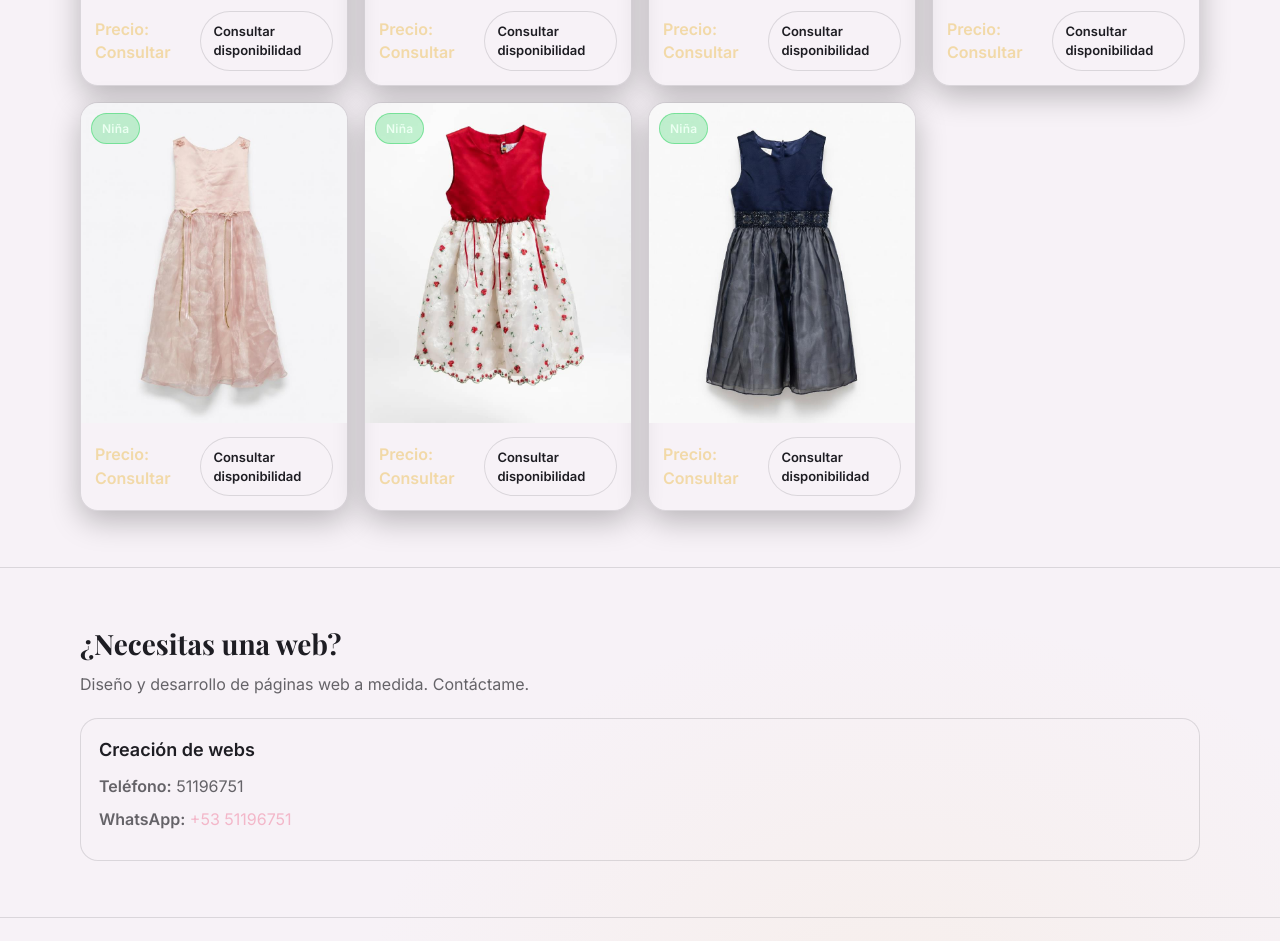
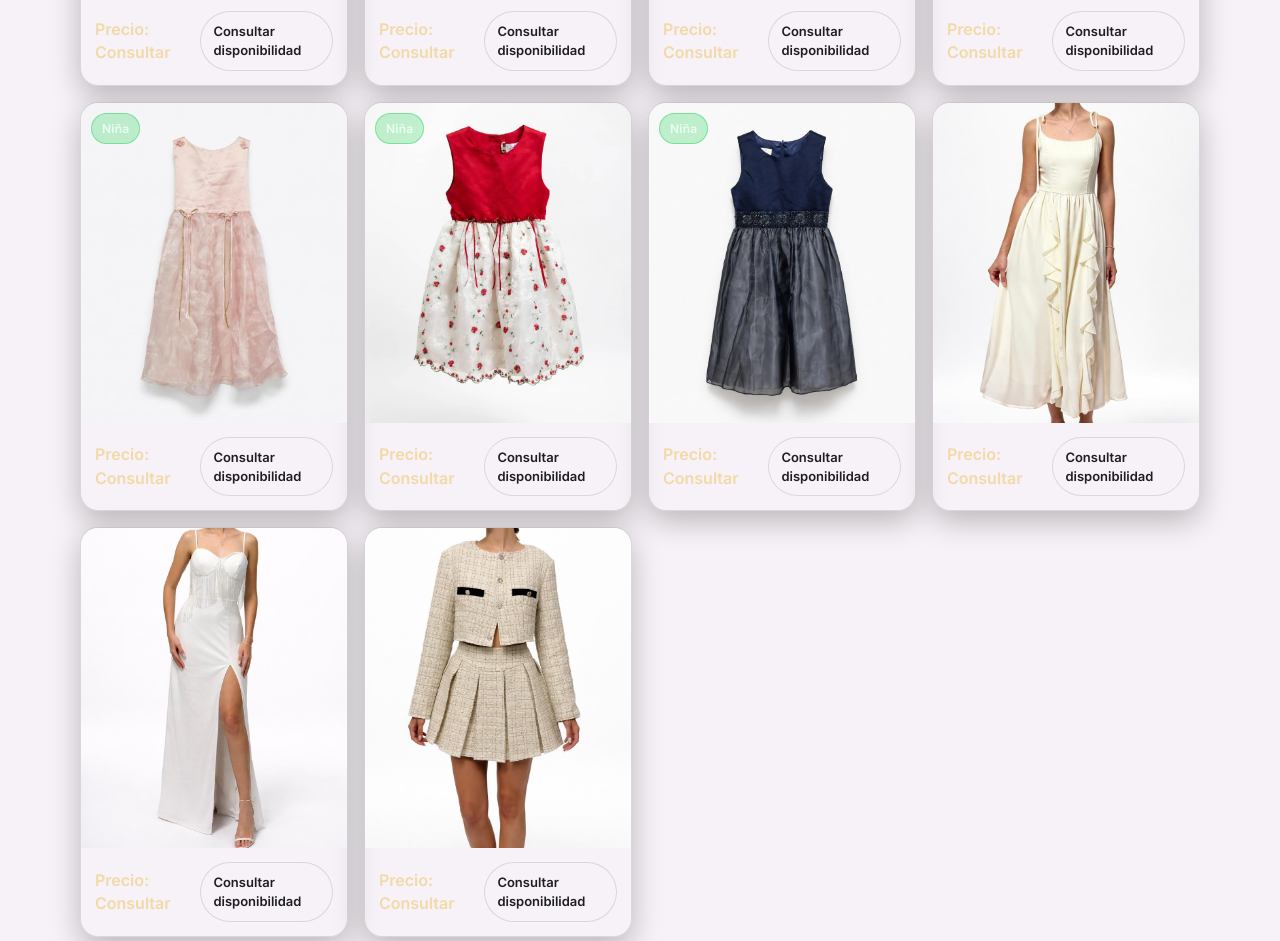
Before and after one commit to OsielOsorio9/vestidos, a plain HTML site: page index.html in a window 1280 px wide. Shown: the part 1345-2286 px from the top of the page. Drawn offline with nearby package versions, Linux system fonts and the light colour scheme.

Commit message:
Agregar vestidos individuales: BLANCO FEO (#12), BLANCCO CON PIERNA (#13), JUEGO (#14) al catálogo

```diff
--- a/index.html
+++ b/index.html
@@ -400,6 +400,84 @@
                 </div>
               </div>
             </article>
+
+            <article class="card" data-product-id="#12" data-category="adultas">
+              <div class="card-media">
+                <button
+                  class="image-button"
+                  type="button"
+                  data-open-gallery
+                  data-images="Images/catalogo/BLANCO FEO.jpg"
+                  data-title="#12"
+                >
+                  <img
+                    class="lazy-img"
+                    data-src="Images/catalogo/BLANCO FEO.jpg"
+                    alt="Vestido #12"
+                    loading="lazy"
+                    decoding="async"
+                  />
+                </button>
+              </div>
+              <div class="card-body">
+                <div class="card-row">
+                  <span class="price">Precio: Consultar</span>
+                  <a class="btn btn-small" href="#contacto" data-prefill="#12">Consultar disponibilidad</a>
+                </div>
+              </div>
+            </article>
+
+            <article class="card" data-product-id="#13" data-category="adultas">
+              <div class="card-media">
+                <button
+                  class="image-button"
+                  type="button"
+                  data-open-gallery
+                  data-images="Images/catalogo/BLANCCO CON PIERNA.jpg"
+                  data-title="#13"
+                >
+                  <img
+                    class="lazy-img"
+                    data-src="Images/catalogo/BLANCCO CON PIERNA.jpg"
+                    alt="Vestido #13"
+                    loading="lazy"
+                    decoding="async"
+                  />
+                </button>
+              </div>
+              <div class="card-body">
+                <div class="card-row">
+                  <span class="price">Precio: Consultar</span>
+                  <a class="btn btn-small" href="#contacto" data-prefill="#13">Consultar disponibilidad</a>
+                </div>
+              </div>
+            </article>
+
+            <article class="card" data-product-id="#14" data-category="adultas">
+              <div class="card-media">
+                <button
+                  class="image-button"
+                  type="button"
+                  data-open-gallery
+                  data-images="Images/catalogo/JUEGO.jpg"
+                  data-title="#14"
+                >
+                  <img
+                    class="lazy-img"
+                    data-src="Images/catalogo/JUEGO.jpg"
+                    alt="Vestido #14"
+                    loading="lazy"
+                    decoding="async"
+                  />
+                </button>
+              </div>
+              <div class="card-body">
+                <div class="card-row">
+                  <span class="price">Precio: Consultar</span>
+                  <a class="btn btn-small" href="#contacto" data-prefill="#14">Consultar disponibilidad</a>
+                </div>
+              </div>
+            </article>
           </div>
         </div>
       </section>
```
